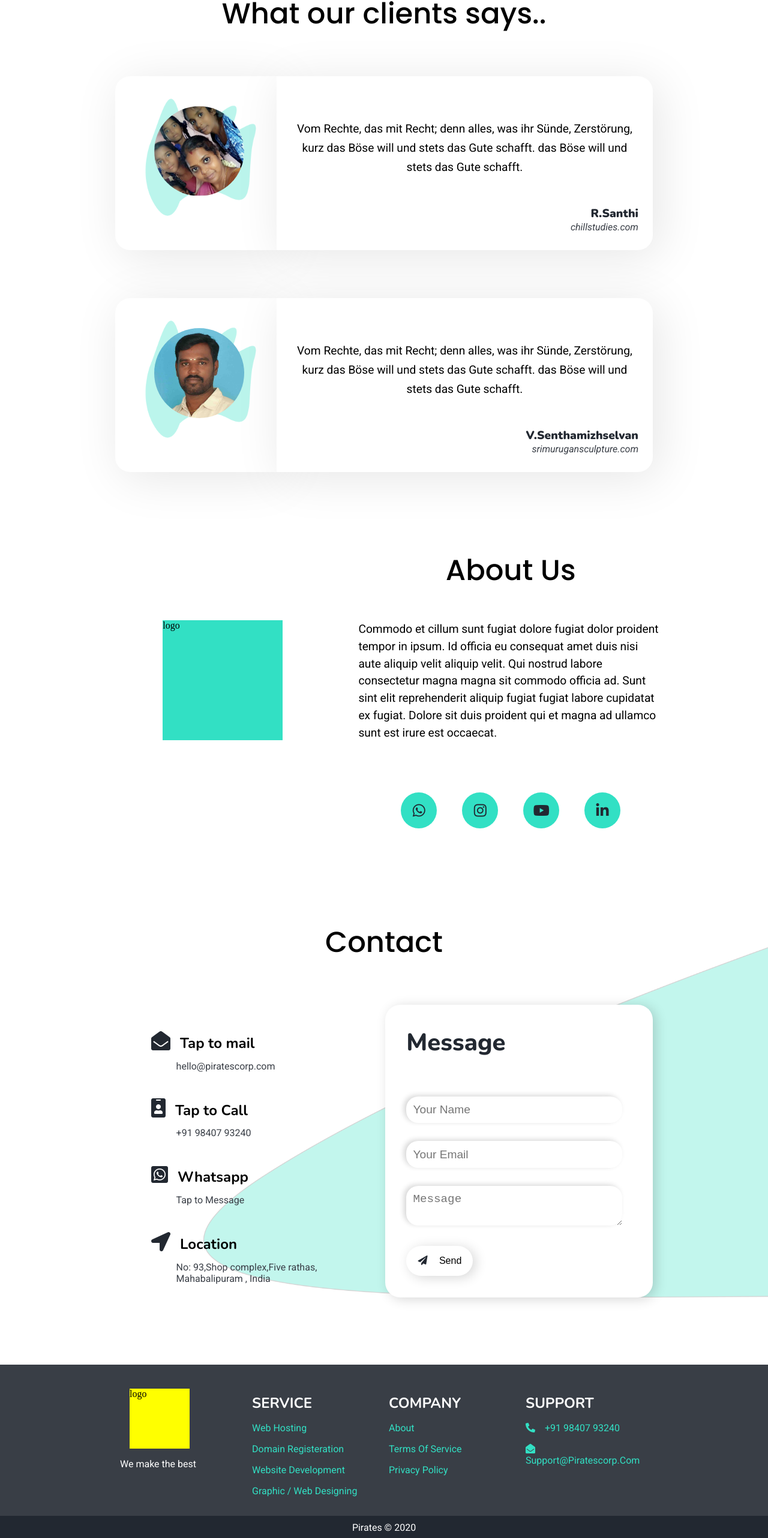
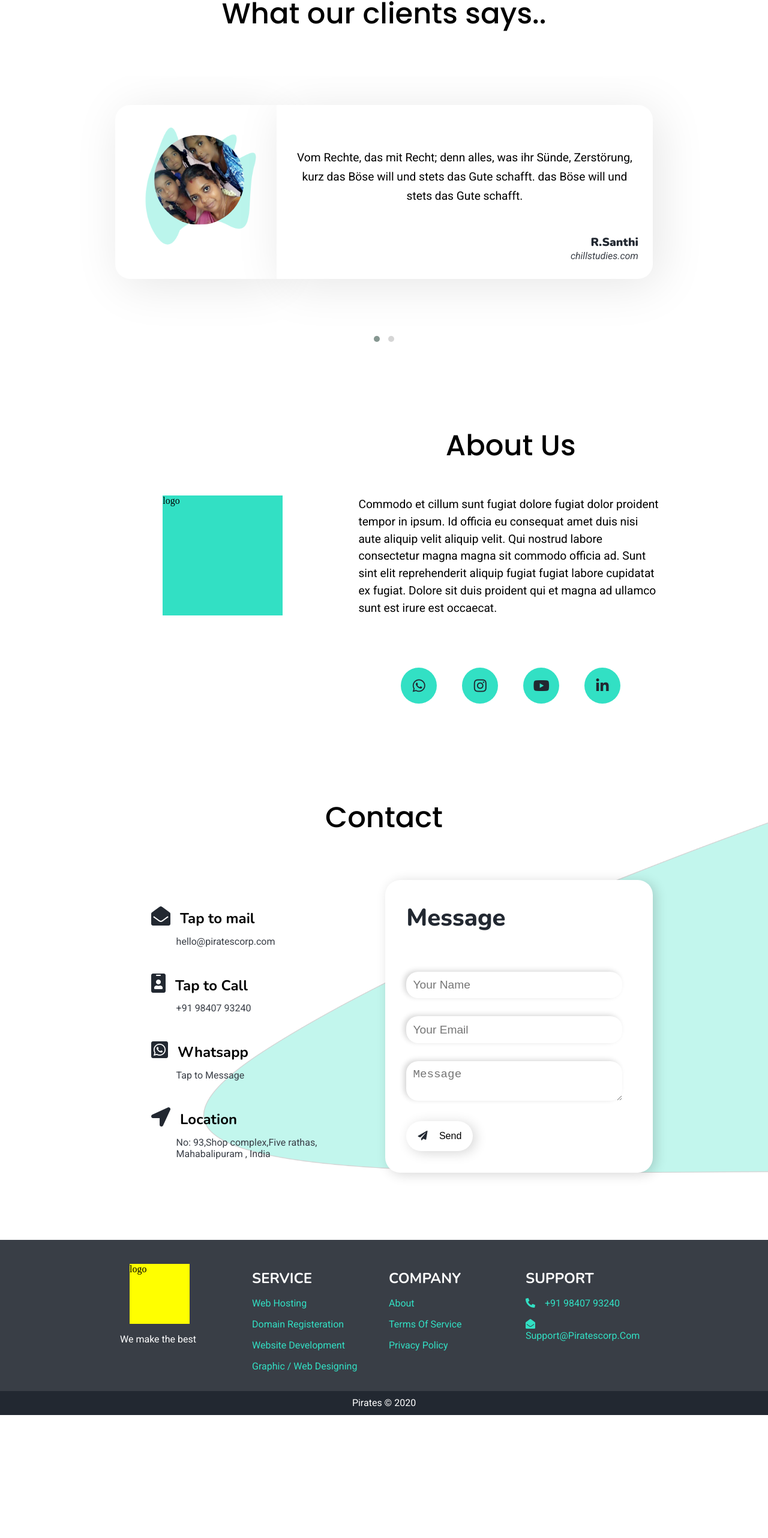
Before and after one commit to im-sivaprakash/piratescorp.com, a React (Create React App) app: page / in a window 1280 px wide. Shown: the part 2835-5399 px from the top of the page at 60% size. After the commit the page ends 5194 px from the top, so only its background shows below. Built offline with nearby package versions, Linux system fonts and the light colour scheme.

Commit message:
slider fixed / footer fixed

```diff
--- a/package.json
+++ b/package.json
@@ -8,6 +8,7 @@
     "@testing-library/user-event": "^7.2.1",
     "react": "^16.13.1",
     "react-dom": "^16.13.1",
+    "react-owl-carousel": "^2.3.1",
     "react-scripts": "3.4.1"
   },
   "scripts": {
--- a/src/Components/Testimonials.js
+++ b/src/Components/Testimonials.js
@@ -1,4 +1,7 @@
 import React from 'react';
+import OwlCarousel from 'react-owl-carousel';
+import 'owl.carousel/dist/assets/owl.carousel.css';
+import 'owl.carousel/dist/assets/owl.theme.default.css';
 import client1 from '../img/clients/chillstudies.JPG';
 import client2 from '../img/clients/srimurugansculpture.jpeg';
 
@@ -11,10 +14,14 @@ const Testmonials = () => {
                 <h3 className="section-heading">What our clients says..</h3>
 
 
+                <OwlCarousel
+                    className="owl-theme"
+                    loop
+                    margin={10}
+                    items={1}
+                >
 
-
-                <div className="container">
-
+                    <div className="container item">
                         <div className="testimonial-row">
 
                             <div className="testimonial-pic">
@@ -35,8 +42,9 @@ const Testmonials = () => {
 
                             </div>
                         </div>
+                    </div>
 
-
+                    <div className="container item">
                         <div className="testimonial-row">
 
                             <div className="testimonial-pic">
@@ -58,8 +66,7 @@ const Testmonials = () => {
                             </div>
                         </div>
                     </div>
-
-
+                </OwlCarousel>
 
 
             </section>
--- a/src/index.css
+++ b/src/index.css
@@ -2088,7 +2088,7 @@ textarea {
 
   #footer {
     margin-top: 2.5rem;
-    min-height: 30vh;
+    max-height: 30vh;
   }
 
   .footer-bg {
@@ -2644,7 +2644,7 @@ textarea {
   /*==footer==*/
 
   #footer {
-    min-height: 30vh;
+    max-height: 30vh;
   }
 
   .footer-bg {
```
Also changed, not shown: 1 other file (tests, documents, lock files or other folders). Lines whose indentation alone changed are shown as unchanged.
